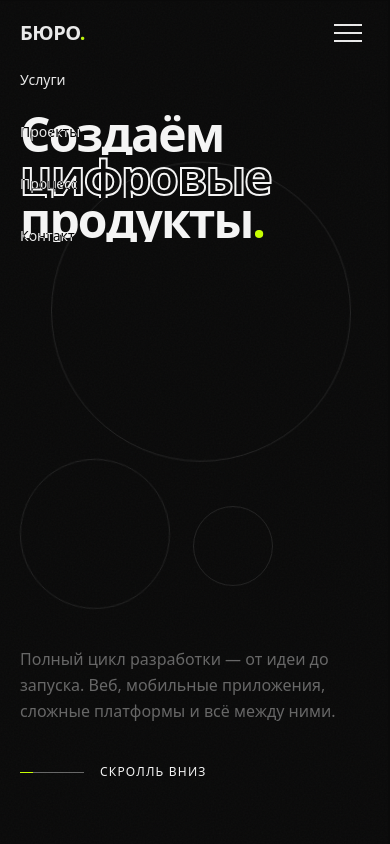
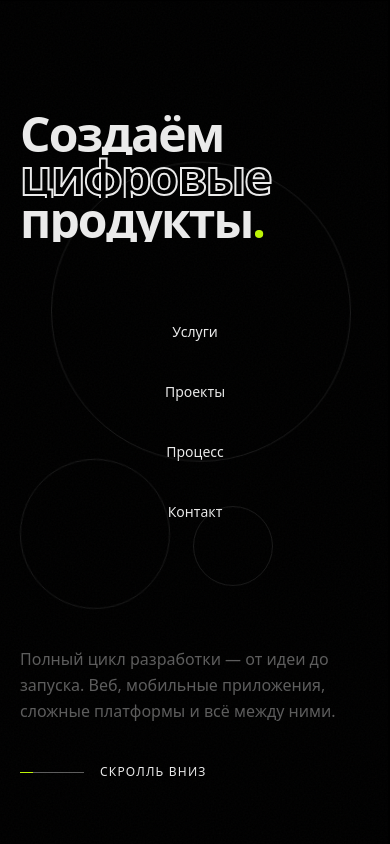
Before and after one commit to R0D10Nq/buro42, a Next.js app in the folder landing-page/: page / in a window 390 px wide. Both pictures are taken after a click on the button "Меню". Shown: the top 844 px of the page. Built offline with nearby package versions, Linux system fonts and the light colour scheme.

Commit message:
feat: обновить мобильное меню хедера

```diff
--- a/landing-page/components/sections/Header.tsx
+++ b/landing-page/components/sections/Header.tsx
@@ -1,9 +1,12 @@
 "use client";
 
-import { useMemo, useState } from "react";
+import { useCallback, useState } from "react";
 
+import { AnimatePresence, motion, useReducedMotion } from "framer-motion";
+
+import { Container } from "@/components/ui/Container";
+import { EASING } from "@/lib/constants/animations";
 import { cn } from "@/lib/utils";
-import { Container } from "@/components/ui/Container";
 
 interface NavItem {
   href: string;
@@ -14,18 +17,24 @@ interface HeaderProps {
   className?: string;
 }
 
-export function Header({ className }: HeaderProps) {
-  const [isMenuOpen, setIsMenuOpen] = useState(false);
-
-  const navItems = useMemo<NavItem[]>(
-    () => [
+const NAV_ITEMS: readonly NavItem[] = [
   { href: "#services", label: "Услуги" },
   { href: "#projects", label: "Проекты" },
   { href: "#process", label: "Процесс" },
   { href: "#contact", label: "Контакт" },
-    ],
-    [],
-  );
+] as const;
+
+export function Header({ className }: HeaderProps) {
+  const shouldReduceMotion = useReducedMotion();
+  const [isMenuOpen, setIsMenuOpen] = useState(false);
+
+  const handleToggleMenu = useCallback(() => {
+    setIsMenuOpen((prev) => !prev);
+  }, []);
+
+  const handleCloseMenu = useCallback(() => {
+    setIsMenuOpen(false);
+  }, []);
 
   const linkClassName =
     "relative py-1 text-sm font-medium text-foreground after:absolute after:bottom-0 after:left-0 after:h-[2px] after:w-0 after:bg-accent after:transition-[width] after:duration-300 hover:after:w-full";
@@ -46,7 +55,7 @@ export function Header({ className }: HeaderProps) {
         </a>
 
         <nav className="hidden items-center gap-10 md:flex">
-          {navItems.map((item) => (
+          {NAV_ITEMS.map((item) => (
             <a key={item.href} href={item.href} className={linkClassName}>
               {item.label}
             </a>
@@ -58,37 +67,76 @@ export function Header({ className }: HeaderProps) {
           aria-label="Меню"
           aria-expanded={isMenuOpen}
           aria-controls="mobile-menu"
-          onClick={() => setIsMenuOpen((prev) => !prev)}
+          onClick={handleToggleMenu}
           className="flex flex-col gap-1.5 p-2 md:hidden"
         >
-          <span className="h-[2px] w-7 bg-foreground" />
-          <span className="h-[2px] w-7 bg-foreground" />
-          <span className="h-[2px] w-7 bg-foreground" />
+          <motion.span
+            className="h-[2px] w-7 bg-foreground"
+            animate={{
+              rotate: isMenuOpen ? 45 : 0,
+              y: isMenuOpen ? 6 : 0,
+            }}
+            transition={
+              shouldReduceMotion
+                ? { duration: 0 }
+                : { duration: 0.2, ease: EASING.easeOut }
+            }
+          />
+          <motion.span
+            className="h-[2px] w-7 bg-foreground"
+            animate={{ opacity: isMenuOpen ? 0 : 1 }}
+            transition={
+              shouldReduceMotion
+                ? { duration: 0 }
+                : { duration: 0.2, ease: EASING.easeOut }
+            }
+          />
+          <motion.span
+            className="h-[2px] w-7 bg-foreground"
+            animate={{
+              rotate: isMenuOpen ? -45 : 0,
+              y: isMenuOpen ? -6 : 0,
+            }}
+            transition={
+              shouldReduceMotion
+                ? { duration: 0 }
+                : { duration: 0.2, ease: EASING.easeOut }
+            }
+          />
         </button>
       </Container>
 
-      <div
+      <AnimatePresence>
+        {isMenuOpen && (
+          <motion.div
             id="mobile-menu"
-        className={cn(
-          "md:hidden",
-          isMenuOpen ? "block" : "hidden",
-        )}
+            className="fixed inset-0 z-40 bg-background md:hidden"
+            initial={{ opacity: shouldReduceMotion ? 1 : 0 }}
+            animate={{ opacity: 1 }}
+            exit={{ opacity: shouldReduceMotion ? 1 : 0 }}
+            transition={
+              shouldReduceMotion
+                ? { duration: 0 }
+                : { duration: 0.25, ease: EASING.easeOut }
+            }
           >
-        <Container className="pt-4">
-          <nav className="flex flex-col gap-6">
-            {navItems.map((item) => (
+            <Container className="flex h-full flex-col items-center justify-center gap-8">
+              <nav className="flex flex-col items-center gap-8 text-lg">
+                {NAV_ITEMS.map((item) => (
                   <a
                     key={item.href}
                     href={item.href}
                     className={linkClassName}
-                onClick={() => setIsMenuOpen(false)}
+                    onClick={handleCloseMenu}
                   >
                     {item.label}
                   </a>
                 ))}
               </nav>
             </Container>
-      </div>
+          </motion.div>
+        )}
+      </AnimatePresence>
     </header>
   );
 }
```
Lines whose indentation alone changed are shown as unchanged.
